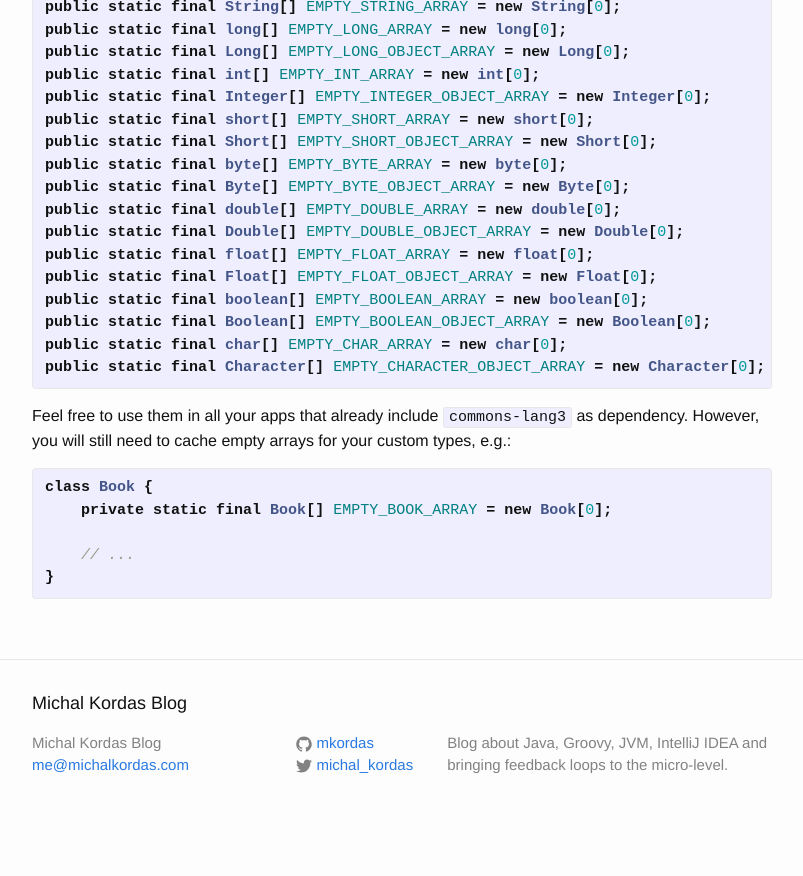
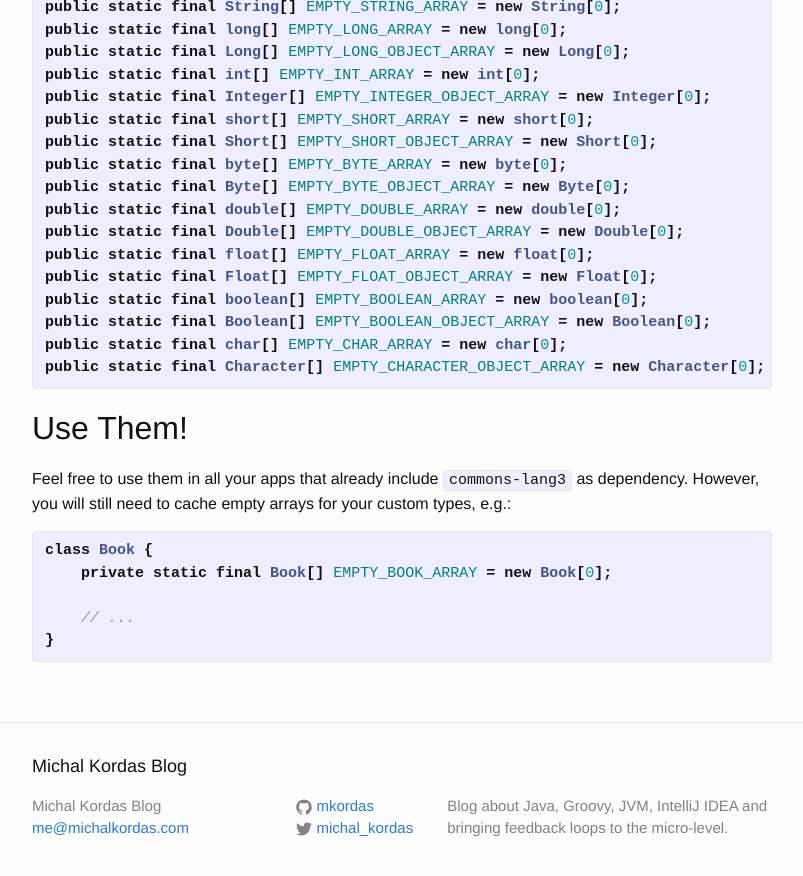
Before and after one commit to mkordas/mkordas.github.io, a Jekyll site: the page built from _posts/2016-09-10-empty-array-constants.md, in a window 1280 px wide and 900 px high, scrolled down 902 px. Shown: the top 876 px of the window, without its empty margins (238-1041 px from the left). Built offline with Jekyll 4.4.1, drawn with Linux system fonts in a browser that asks for light colours; before the commit the page ends 1739 px from its top, so only the background shows below that.

Commit message:
Add subtitle

```diff
--- a/_posts/2016-09-10-empty-array-constants.md
+++ b/_posts/2016-09-10-empty-array-constants.md
@@ -62,6 +62,8 @@ public static final char[] EMPTY_CHAR_ARRAY = new char[0];
 public static final Character[] EMPTY_CHARACTER_OBJECT_ARRAY = new Character[0];
 {% endhighlight %}
 
+## Use Them!
+
 Feel free to use them in all your apps that already include `commons-lang3` as
 dependency. However, you will still need to cache empty arrays for your custom
 types, e.g.:
```
